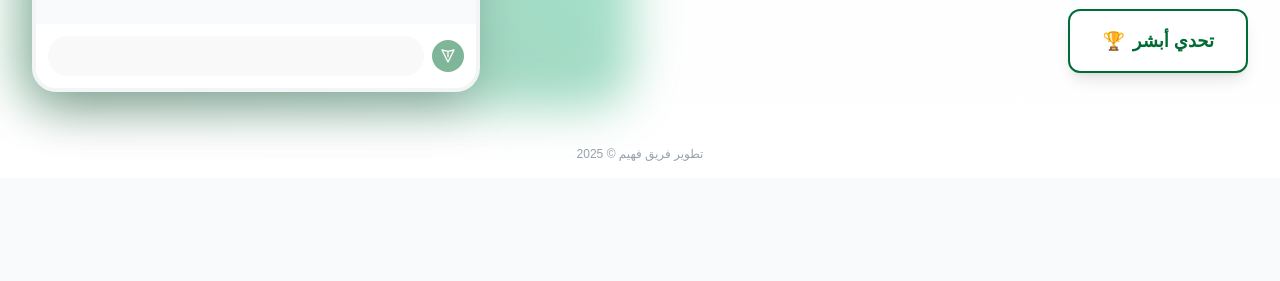
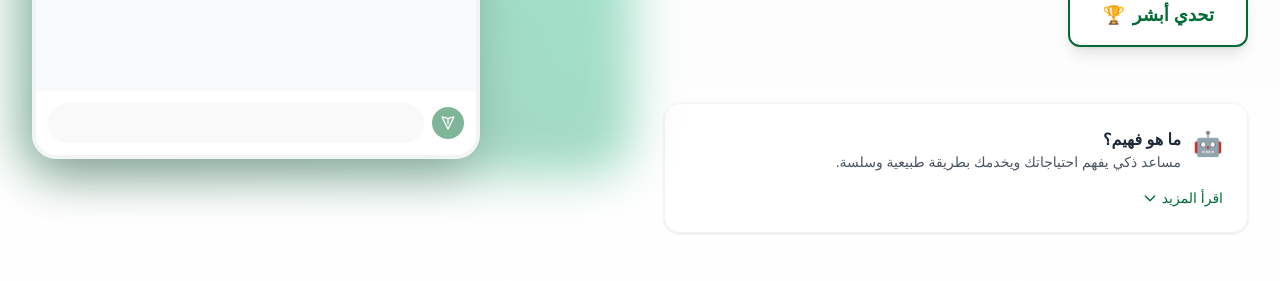
Before and after one commit to xXNJEEBXx/faheem, a React app in the folder src/frontend/: page / in a window 1280 px wide. Shown: the part 622-903 px from the top of the page. Before the commit the page ends 800 px from the top, so only its background shows below. Built offline with nearby package versions, Linux system fonts and the light colour scheme; the HTML template or start-up script is replaced by a standard one.

Commit message:
Add about section with read more, update Gemini API key

```diff
--- a/src/frontend/src/components/AbsherChallenge.jsx
+++ b/src/frontend/src/components/AbsherChallenge.jsx
@@ -2,7 +2,7 @@ import React, { useState, useEffect, useRef } from "react";
 
 // Helper function to call Gemini API
 const callGeminiAPI = async (history, persona) => {
-  const API_KEY = "AIzaSyCQyrBtlzfkNBWCfkk0SBu7QwPMc8ENBnw";
+  const API_KEY = "AIzaSyCQ4ejuQoZhPyZ7qUiqKI5YHhsle8FAtyg";
 
   try {
     const systemPrompt =
--- a/src/frontend/src/components/LandingPage.jsx
+++ b/src/frontend/src/components/LandingPage.jsx
@@ -4,6 +4,7 @@ import LiveChatDemo from "./LiveChatDemo";
 
 const LandingPage = ({ onStartChat, onStartChallenge }) => {
   const [avatarState, setAvatarState] = useState("wink");
+  const [showMore, setShowMore] = useState(false);
 
   useEffect(() => {
     // Initial wink then switch to idle
@@ -55,6 +56,62 @@ const LandingPage = ({ onStartChat, onStartChallenge }) => {
                 <span>🏆</span>
               </button>
             </div>
+
+            {/* About Section */}
+            <div className="w-full bg-white/80 backdrop-blur-sm rounded-2xl p-6 border border-gray-100 shadow-sm mt-6">
+              <div className="space-y-4">
+                <div className="flex items-start gap-3">
+                  <span className="text-2xl">🤖</span>
+                  <div>
+                    <h3 className="font-bold text-gray-800">ما هو فهيم؟</h3>
+                    <p className="text-gray-600 text-sm">مساعد ذكي يفهم احتياجاتك ويخدمك بطريقة طبيعية وسلسة.</p>
+                  </div>
+                </div>
+
+                {showMore && (
+                  <>
+                    <div className="flex items-start gap-3">
+                      <span className="text-2xl">🧠</span>
+                      <div>
+                        <h3 className="font-bold text-gray-800">كيف يتعلم؟</h3>
+                        <p className="text-gray-600 text-sm">يستخدم تقنيات التعلم المعزز (RLHF) للتطور من كل محادثة.</p>
+                      </div>
+                    </div>
+
+                    <div className="flex items-start gap-3">
+                      <span className="text-2xl">🎯</span>
+                      <div>
+                        <h3 className="font-bold text-gray-800">الهدف</h3>
+                        <p className="text-gray-600 text-sm">تحسين تجربة الخدمات الحكومية الرقمية للجميع.</p>
+                      </div>
+                    </div>
+
+                    <div className="flex items-start gap-3">
+                      <span className="text-2xl">⚠️</span>
+                      <div>
+                        <h3 className="font-bold text-gray-800">تنويه</h3>
+                        <p className="text-gray-600 text-sm">هذا ديمو تجريبي، لا يتم حفظ أي بيانات حساسة.</p>
+                      </div>
+                    </div>
+                  </>
+                )}
+
+                <button
+                  onClick={() => setShowMore(!showMore)}
+                  className="text-absher-green font-medium text-sm hover:underline flex items-center gap-1 mt-2"
+                >
+                  {showMore ? "إخفاء" : "اقرأ المزيد"}
+                  <svg
+                    className={`w-4 h-4 transition-transform ${showMore ? "rotate-180" : ""}`}
+                    fill="none"
+                    stroke="currentColor"
+                    viewBox="0 0 24 24"
+                  >
+                    <path strokeLinecap="round" strokeLinejoin="round" strokeWidth="2" d="M19 9l-7 7-7-7" />
+                  </svg>
+                </button>
+              </div>
+            </div>
           </div>
 
           {/* Left Column: Live Chat Demo */}
```
Also changed, not shown: src/frontend/src/components/LiveChatDemo.jsx (line endings or trailing spaces), 1 other file (tests, documents, lock files or other folders).
